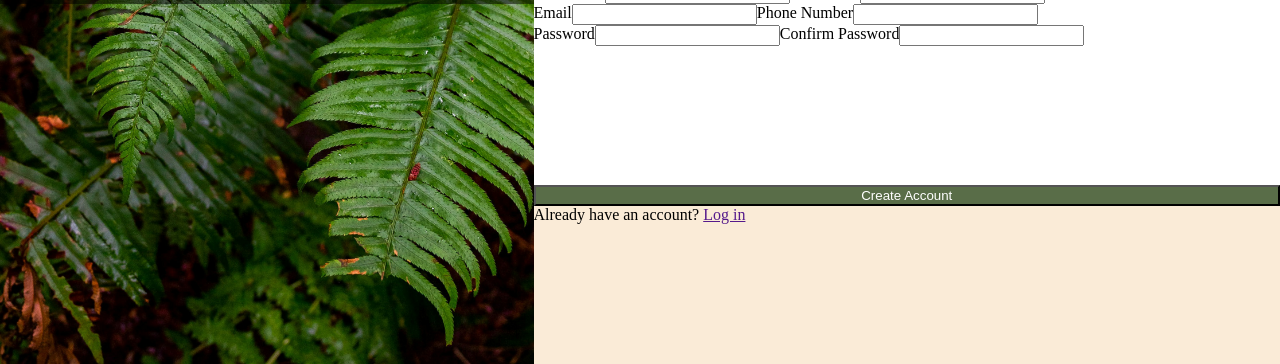
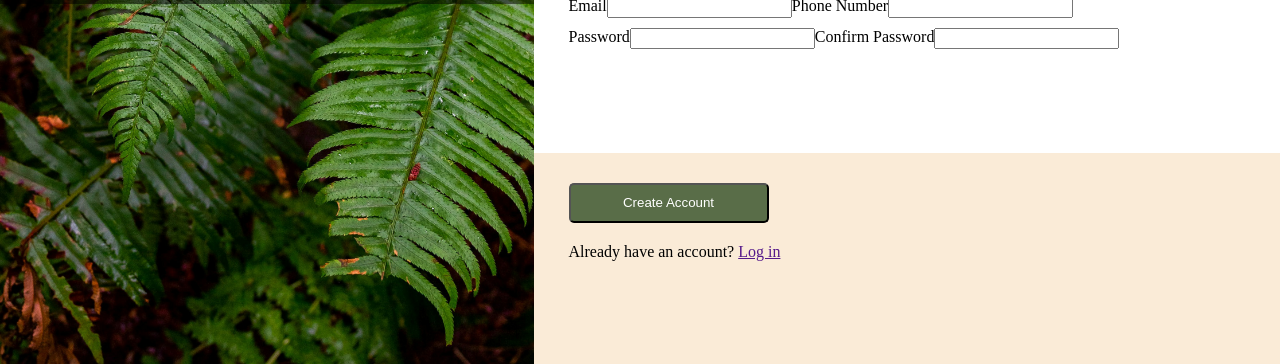
Before and after one commit to rishiganeshan/sign-up-form, a plain HTML site: page index.html in a window 1280 px wide. Shown: the part 436-800 px from the top of the page. Drawn offline with Linux system fonts and the light colour scheme.

Commit message:
Space all elements on page correctly

```diff
--- a/styles.css
+++ b/styles.css
@@ -67,6 +67,8 @@ form {
     flex-direction: column;
     background-color: white;
     flex-grow: 1;
+    padding-top: 10px;
+    gap: 10px;
 
 }
 
@@ -78,8 +80,13 @@ form {
     flex-direction: column;
 }
 
+.sales-text,
+form,
+.submission {
+    padding-left: 35px;
+}
+
 .sales-text {
-    padding-left: 35px;
     padding-top: 80px;
 }
 
@@ -89,5 +96,18 @@ form > * {
 
 input[type="submit"] {
     background-color: #596D48;
-    color: white
+    color: white;
+    width: 200px;
+    height: 40px;
+    border-radius: 5px;
 }
+
+.submission {
+    gap: 20px;
+    padding-top: 30px;
+}
+
+.input-container {
+    display: flex;
+    flex-direction: column;
+}
```
